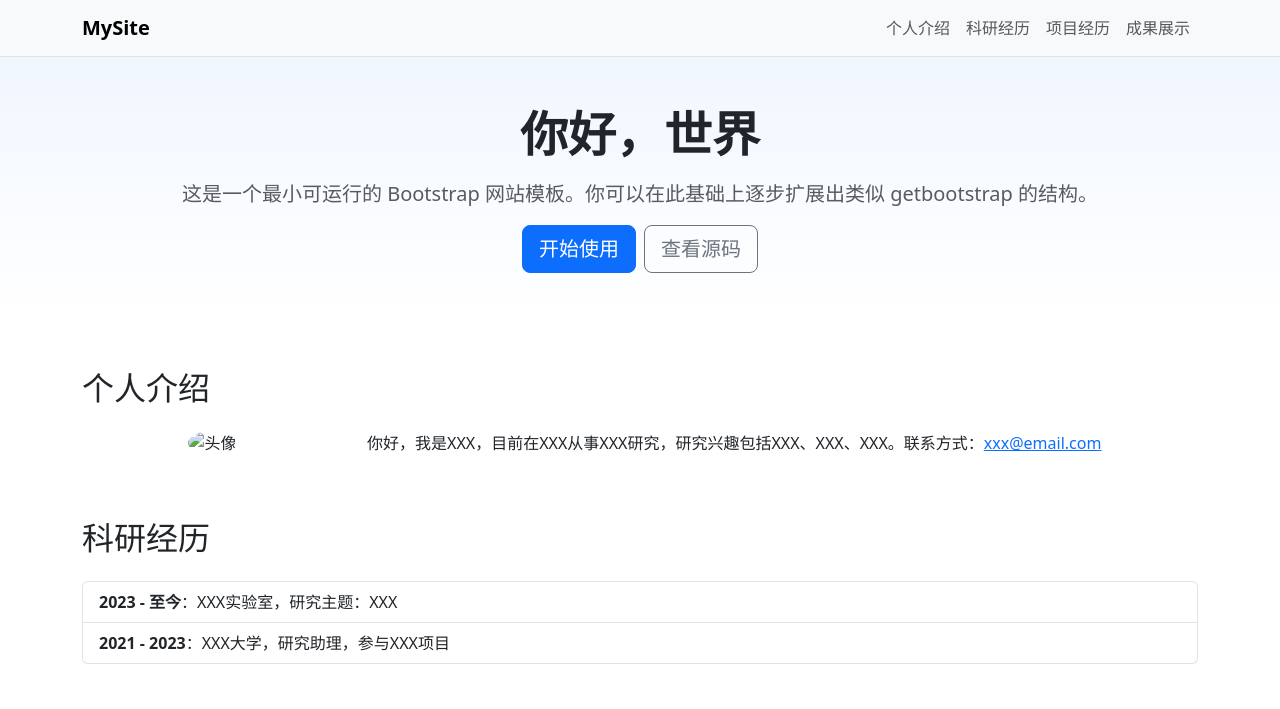
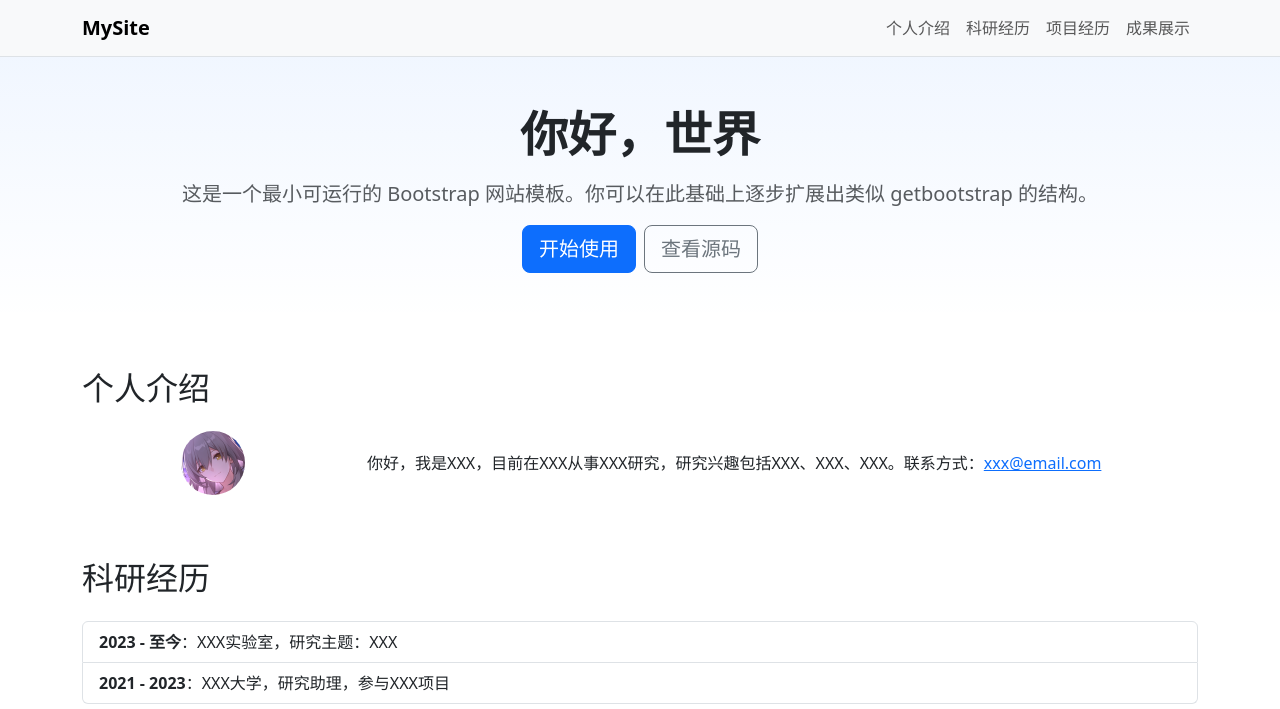
Before and after one commit to tomacx/my-website, a plain HTML site: page index.html in a window 1280 px wide. Shown: the top 709 px of the page. Drawn offline with nearby package versions, Linux system fonts and the light colour scheme.

Commit message:
Add my profile

```diff
--- a/index.html
+++ b/index.html
@@ -49,7 +49,7 @@
     <h2 class="mb-4">个人介绍</h2>
     <div class="row align-items-center">
       <div class="col-md-3 text-center">
-        <img src="assets/img/avatar.jpg" class="rounded-circle img-fluid mb-3" alt="头像">
+        <img src="images/profile.png" class="rounded-circle img-fluid mb-3" alt="头像">
       </div>
       <div class="col-md-9">
         <p>你好，我是XXX，目前在XXX从事XXX研究，研究兴趣包括XXX、XXX、XXX。联系方式：<a href="mailto:xxx@email.com">xxx@email.com</a></p>
```
Also changed, not shown: images/profile.png (added).
